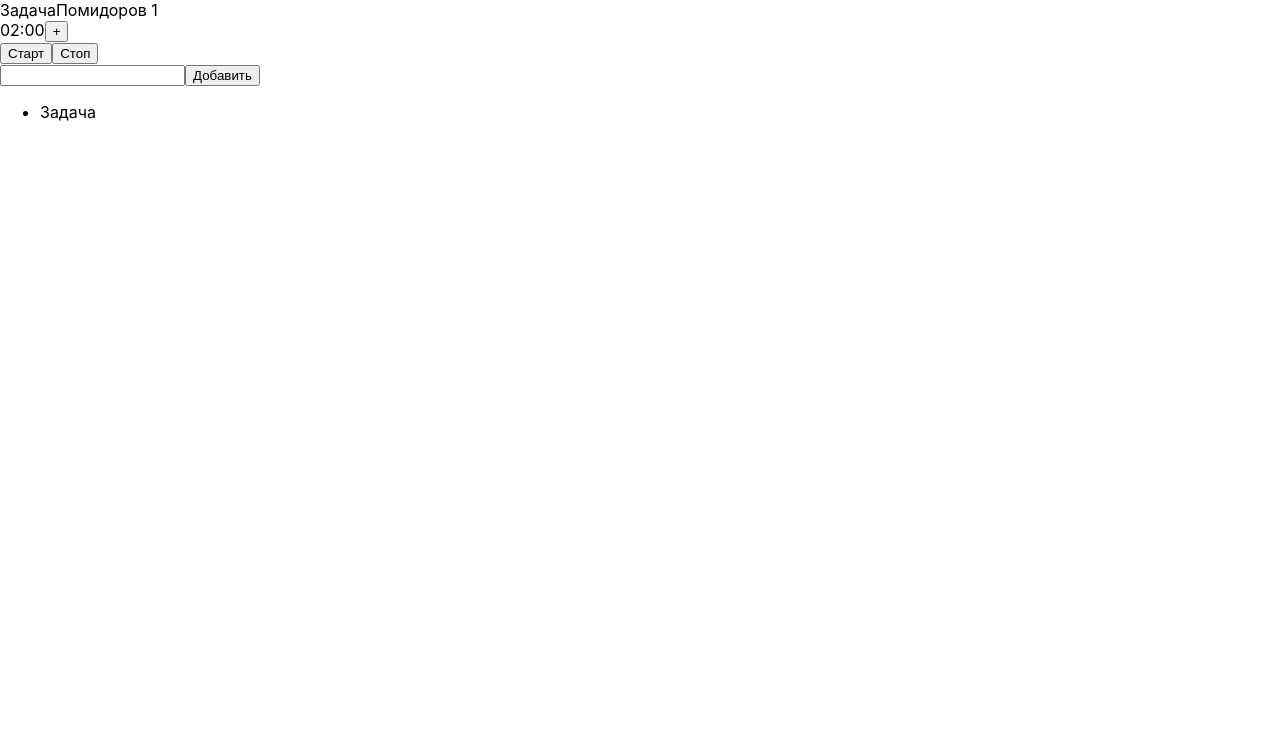
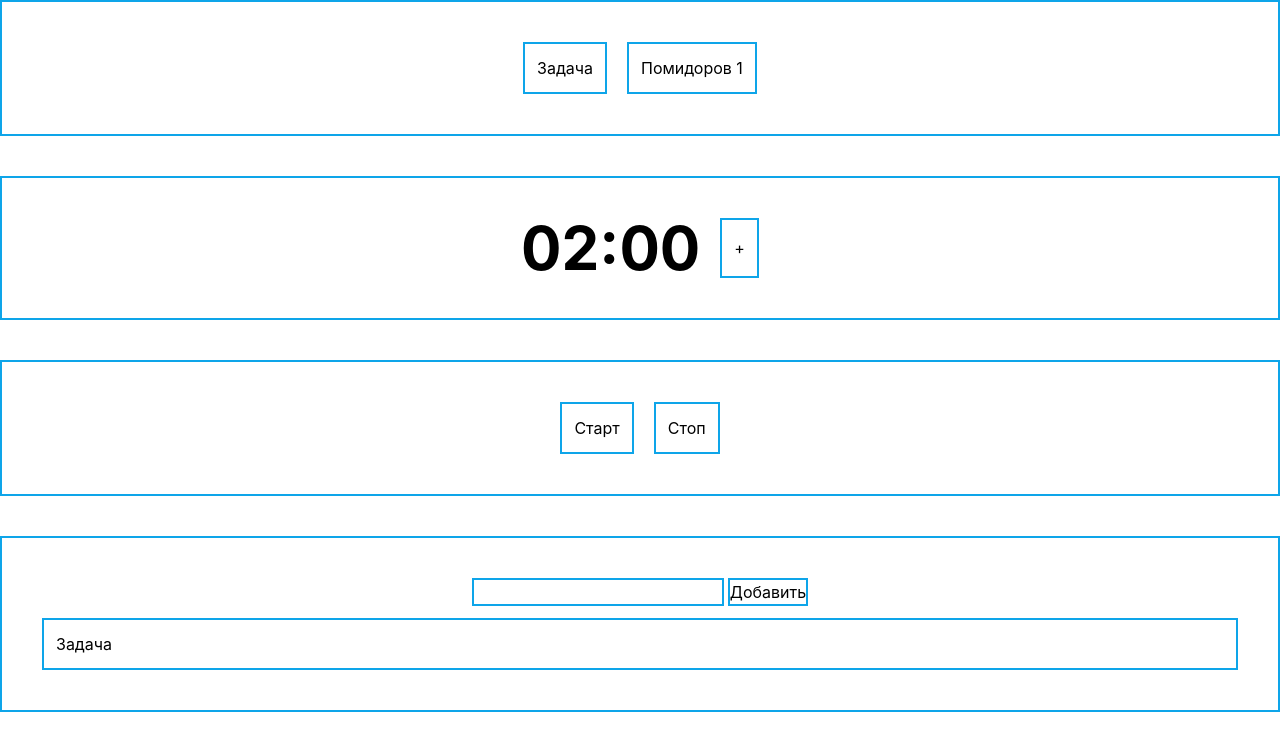
Before and after one commit to Cravzew/pomodoro.github.io, a React (Create React App) app: page / in a window 1280 px wide. Shown: the top 750 px of the page. Built offline with nearby package versions, Linux system fonts and the light colour scheme.

Commit message:
run eject

```diff
--- a/package.json
+++ b/package.json
@@ -13,6 +13,7 @@
     "react": "^18.2.0",
     "react-dom": "^18.2.0",
     "react-scripts": "5.0.1",
+    "tailwind": "^4.0.0",
     "typescript": "^4.9.5",
     "web-vitals": "^2.1.4"
   },
--- a/src/App.tsx
+++ b/src/App.tsx
@@ -1,15 +1,27 @@
-import React, {useState} from 'react';
+import React, {useEffect, useState} from 'react';
+import {clearInterval} from "timers";
 
 function App() {
     const [time, setTime] = useState(2 * 60)
     const [mount, setMount] = useState(false)
 
-    function getPadTime(time: number): string {
+    function getPadTime(time: number) {
         return time.toString().padStart(2, '0')
     }
 
     const minutes = getPadTime(Math.floor(time / 60))
     const seconds = getPadTime(time - Number(minutes) * 60)
+
+    useEffect(() => {
+        const interval = setInterval(() => {
+            if (mount) {
+                setTime((time) => (time >= 1 ? time - 1 : 0))
+            }
+        }, 1000)
+        return () => {
+            clearInterval(interval)
+        }
+    }, [mount])
 
     function handleStart() {
 
@@ -50,7 +62,7 @@ function App() {
                     <button className="ml-1 border-solid border-2 border-sky-500">Добавить</button>
                 </div>
                 <ul className="border-solid border-2 border-sky-500 mt-3">
-                    <li>Задача</li>
+                    <li className="p-3">Задача</li>
                 </ul>
             </div>
         </div>
--- /dev/null
+++ b/tailwind.config.js
@@ -0,0 +1,10 @@
+/** @type {import('tailwindcss').Config} */
+module.exports = {
+  content: [
+    "./src/**/*.{js,jsx,ts,tsx}",
+  ],
+  theme: {
+    extend: {},
+  },
+  plugins: [],
+}
```
Also changed, not shown: 1 other file (tests, documents, lock files or other folders).
